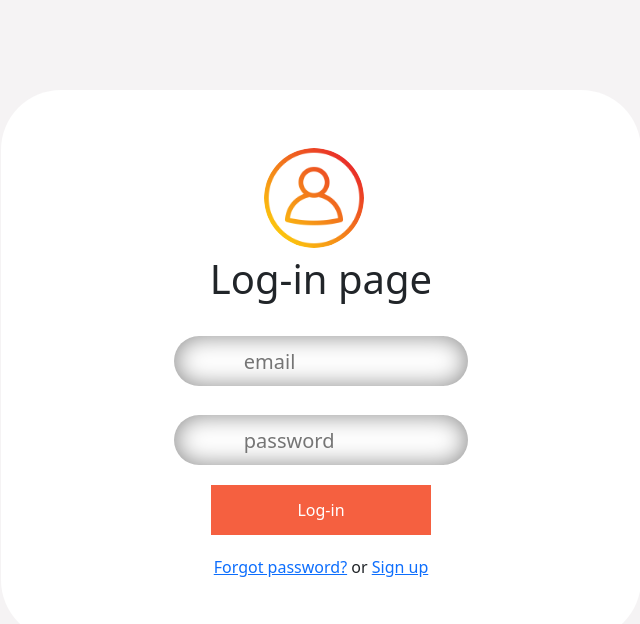
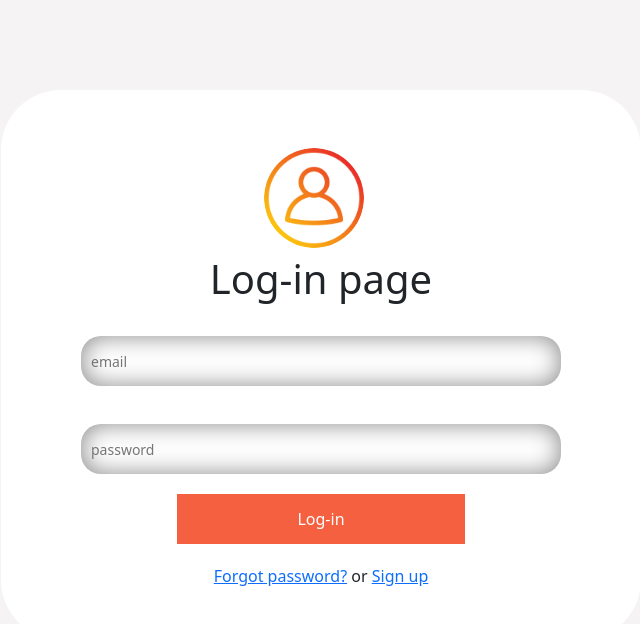
Before and after one commit to DarkXScar/SEProject, a React (Create React App) app in the folder Client/: page / in a window 1280 px wide. Shown: the top 624 px of the page, without its empty margins (319-959 px from the left). Built offline with nearby package versions, Linux system fonts and the light colour scheme.

Commit message:
fixed login scalling issue

```diff
--- a/Client/src/LogIn/Components/LogIn.js
+++ b/Client/src/LogIn/Components/LogIn.js
@@ -36,7 +36,7 @@ function LogIn() {
 	return (
 		<div className='main'>
 			<div className='sub-main'>
-				<div>
+				<div className='w-75'>
 					<div className='log-in-image'>
 						<div className='image-container'>
 							<img src={user} alt='user icon' className='user' />
--- a/Client/src/LogIn/login-style.css
+++ b/Client/src/LogIn/login-style.css
@@ -36,7 +36,7 @@
 input {
 	width: 80%;
 	height: 50px;
-	border-radius: 60px;
+	border-radius: 20px;
 	box-shadow: inset 0px 0px 25px 0px #888;
 	border: none;
 	outline: none;
@@ -56,8 +56,9 @@ input {
 	padding: 14px 0 0 25px;
 }
 .name {
-	padding-left: 70px;
-	font-size: 20px;
+	padding-left: 10px;
+	font-size: 14px;
+	width: 100%;
 }
 .pass-input {
 	padding-top: 8%;
```
